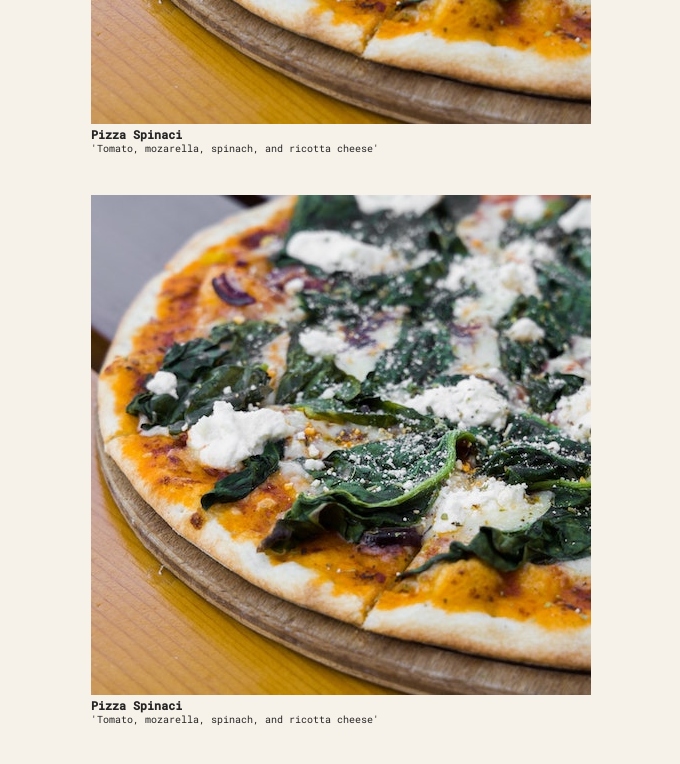
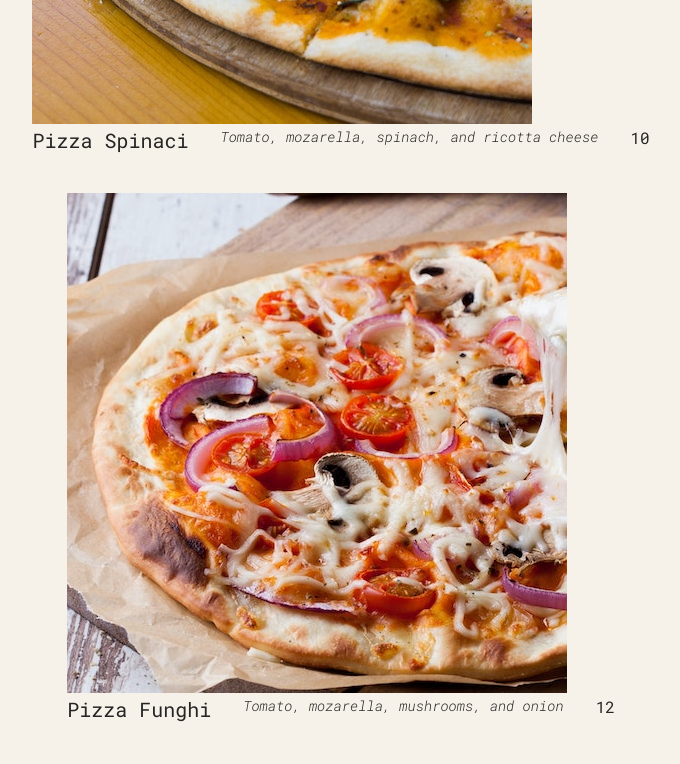
Before and after one commit to Sahildk/pizza-menu-react, a React (Create React App) app: page / in a window 1280 px wide. Shown: the part 620-1384 px from the top of the page, without its empty margins (299-979 px from the left). Built offline with nearby package versions, Linux system fonts and the light colour scheme.

Commit message:
Update index.js

```diff
--- a/src/index.js
+++ b/src/index.js
@@ -72,11 +72,33 @@
   return (
     <main className="menu">
       <h2>Our Menu</h2>
-      <Pizza />
-      <Pizza />
-      <Pizza />
-      <Pizza />
+      <Pizza
+        name="Pizza Spinaci"
+        ingredients="Tomato, mozarella, spinach, and ricotta cheese"
+        photoName="pizzas/spinaci.jpg"
+        price={10}
+      />
+
+      <Pizza
+        name="Pizza Funghi"
+        ingredients="Tomato, mozarella, mushrooms, and onion"
+        photoName="pizzas/funghi.jpg"
+        price={12}
+      />
     </main>
+  );
+}
+
+function Pizza(props) {
+  return (
+    <div>
+      <img src={props.photoName} alt={props.name}></img>
+      <div className="pizza">
+        <h3>{props.name}</h3>
+        <p>{props.ingredients}</p>
+        <span>{props.price}</span>
+      </div>
+    </div>
   );
 }
 
@@ -90,16 +112,6 @@
   //else alert("Sorry we're closed");
   return <footer className="footer">We're Currently Open</footer>;
 }
-
-function Pizza() {
-  return (
-    <div>
-      <img src="pizzas/spinaci.jpg" alt="Pizza Spinaci"></img>
-      <h3>Pizza Spinaci</h3>
-      <p>'Tomato, mozarella, spinach, and ricotta cheese'</p>
-    </div>
-  );
-}
 const root = ReactDOM.createRoot(document.getElementById("root"));
 
 //React v18
```
